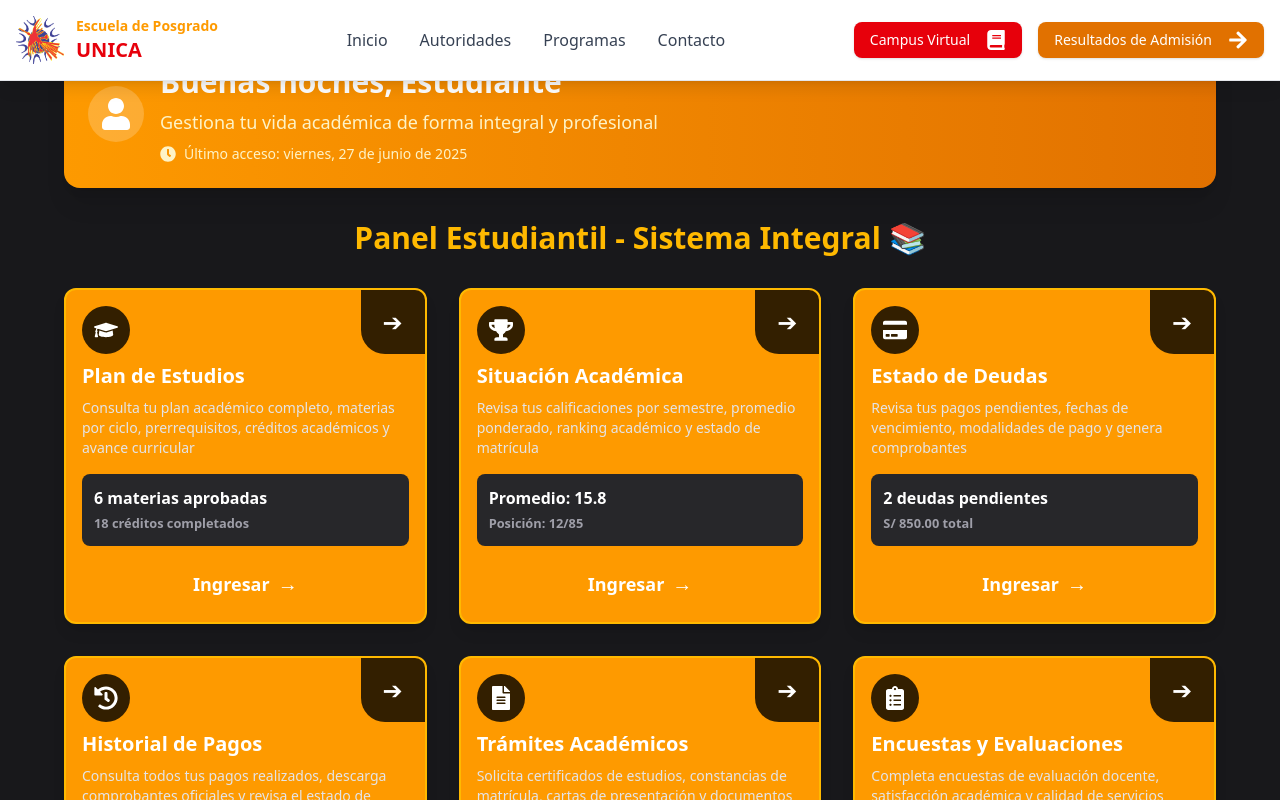
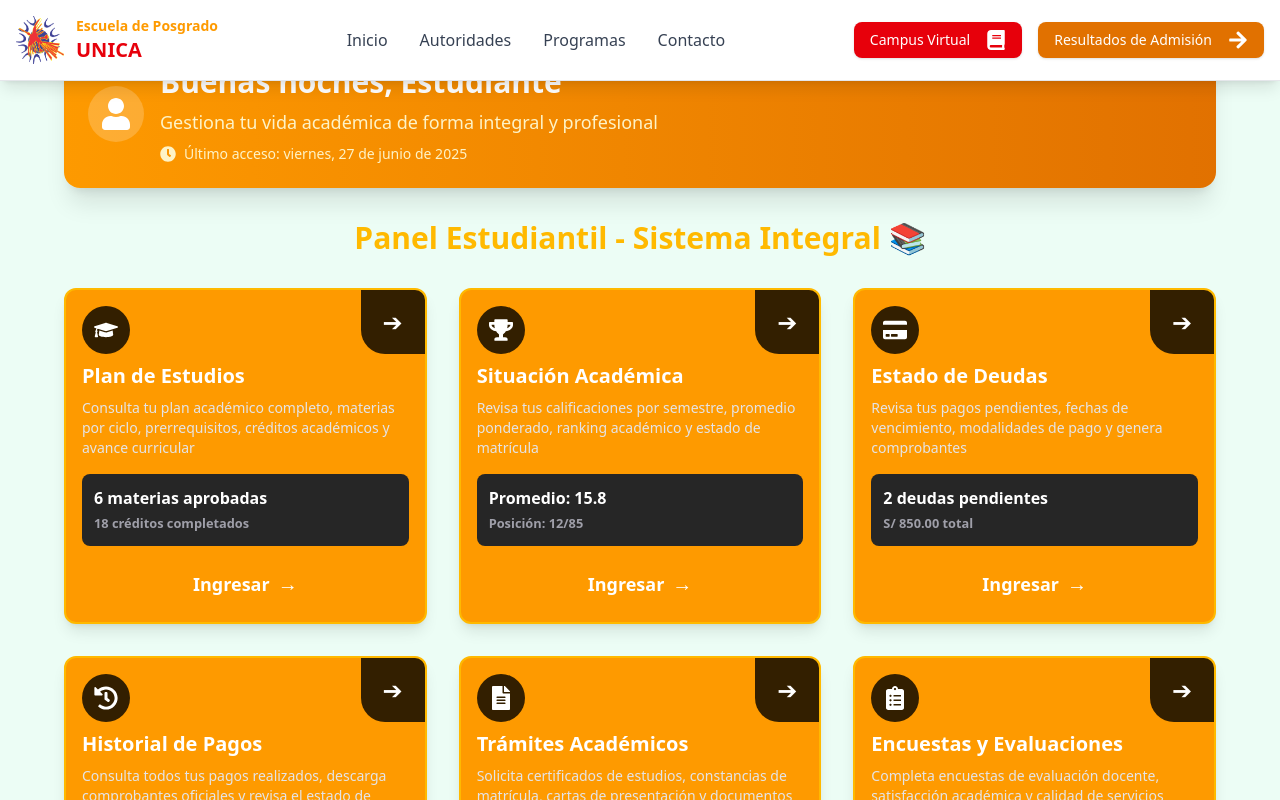
Before and after one commit to MiguelVivar/EscuelaPosgradoUNICA, a Next.js app in the folder frontend/: page /intranet-estudiantes in a window 1280 px wide. Shown: the top 800 px of the page. Built offline with nearby package versions, Linux system fonts and the light colour scheme; no server answers.

Commit message:
style: update background colors for consistency across components

```diff
--- a/frontend/src/app/intranet-estudiantes/deudas/page.tsx
+++ b/frontend/src/app/intranet-estudiantes/deudas/page.tsx
@@ -73,7 +73,7 @@ export default function Deudas() {
   };
 
   return (
-    <div className="min-h-screen bg-zinc-900 py-10 px-4">
+    <div className="min-h-screen bg-amber-50 py-10 px-4">
       <div className="max-w-7xl mx-auto">
         {/* Header */}
         <div className="flex items-center gap-4 mb-8">
--- a/frontend/src/app/intranet-estudiantes/encuestas/page.tsx
+++ b/frontend/src/app/intranet-estudiantes/encuestas/page.tsx
@@ -123,7 +123,7 @@ export default function Encuestas() {
   };
 
   return (
-    <div className="min-h-screen bg-zinc-900 py-10 px-4">
+    <div className="min-h-screen bg-amber-50 py-10 px-4">
       <div className="max-w-7xl mx-auto">
         {/* Header */}
         <div className="flex items-center gap-4 mb-8">
--- a/frontend/src/app/intranet-estudiantes/page.tsx
+++ b/frontend/src/app/intranet-estudiantes/page.tsx
@@ -77,7 +77,7 @@ export default function IntranetEstudiantesHome() {
   };
 
   return (
-    <main className="min-h-screen bg-zinc-900 py-10 px-4 flex flex-col items-center">
+    <main className="min-h-screen bg-emerald-50 py-10 px-4 flex flex-col items-center">
       {/* Header de Bienvenida */}
       <div className="w-full max-w-6xl mb-8">
         <div className="bg-gradient-to-r from-amber-500 to-amber-600 rounded-2xl p-6 text-white shadow-xl">
--- a/frontend/src/components/intranet-estudiantes/Card.tsx
+++ b/frontend/src/components/intranet-estudiantes/Card.tsx
@@ -43,7 +43,7 @@ export default function Card({
         <h2 className="text-white text-xl font-bold">{title}</h2>
         <p className="text-zinc-200 text-sm">{description}</p>
         <div className="mt-2">
-          <div className="bg-zinc-800 rounded-lg p-3 text-white text-base font-semibold">
+          <div className="bg-neutral-800 rounded-lg p-3 text-white text-base font-semibold">
             {status}
           </div>
         </div>
```
